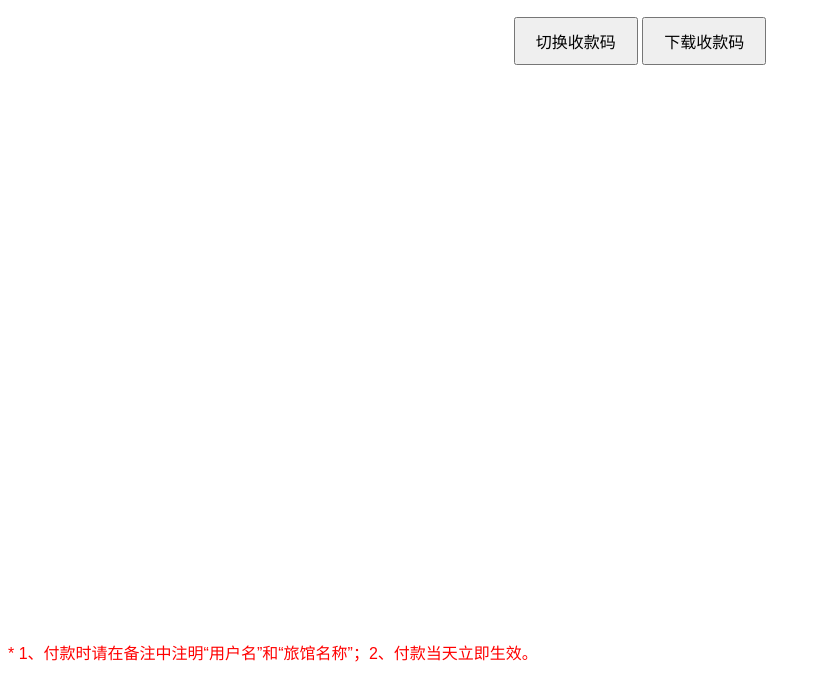
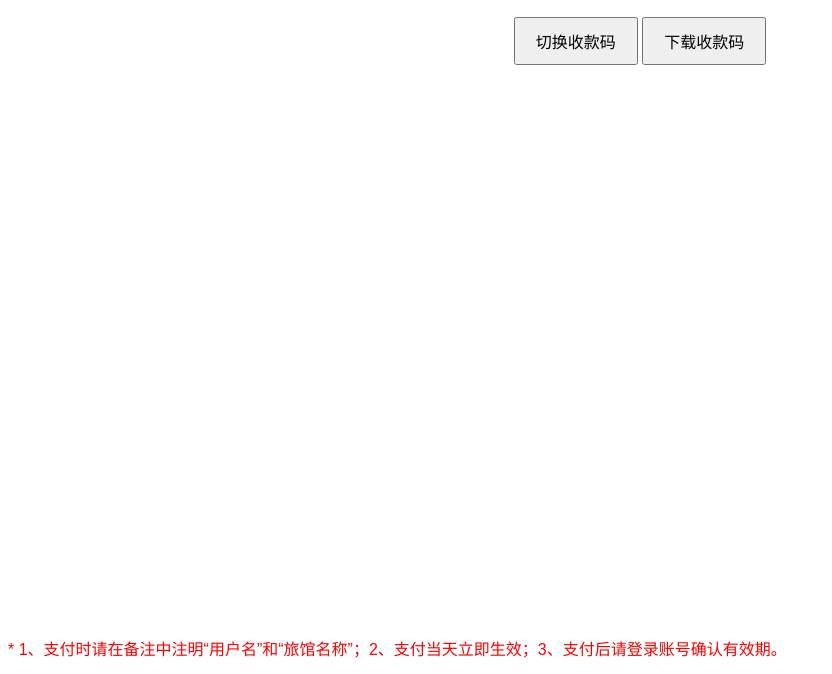
Before and after one commit to GoalAid/rooms, a website: page public/payment.html in a window 1280 px wide. Shown: the part 126-800 px from the top of the page, without its empty margins (0-832 px from the left). Drawn offline with Linux system fonts and the light colour scheme.

Commit message:
Refine payment instructions and adjust layout
Updated payment instructions for clarity and adjusted bottom text position.

```diff
--- a/public/payment.html
+++ b/public/payment.html
@@ -31,7 +31,7 @@
 
        .bottom-text {
             position: absolute;
-            bottom: 10px;
+            bottom: 14px;
             padding-right: 10px;
             color: red;
             text-align: center;
@@ -48,7 +48,7 @@
    </div>
 
         <div class="bottom-text">
-            * 1、付款时请在备注中注明“用户名”和“旅馆名称”；2、付款当天立即生效。
+            * 1、支付时请在备注中注明“用户名”和“旅馆名称”；2、支付当天立即生效；3、支付后请登录账号确认有效期。
         </div>
 
     <script>
```
